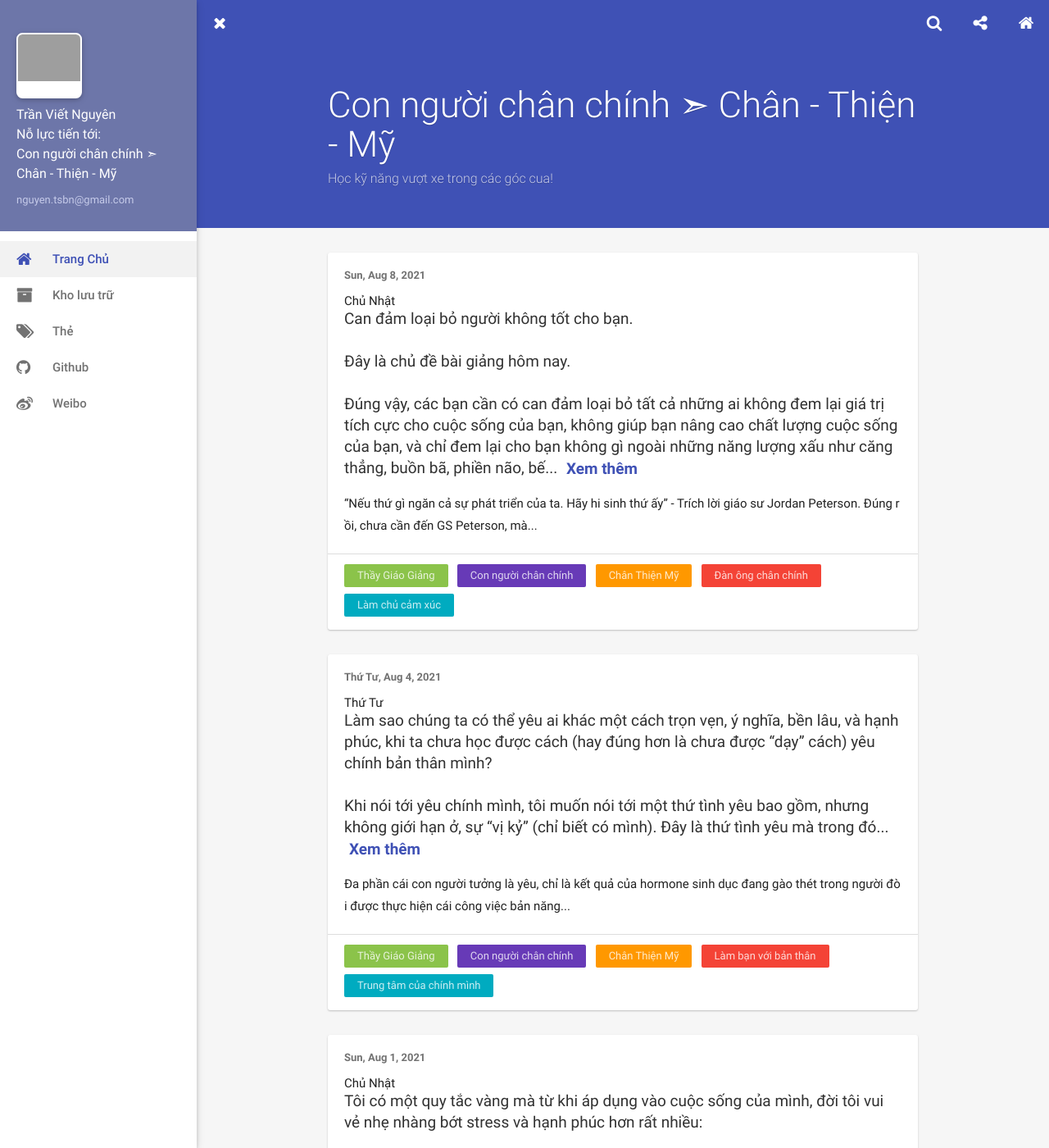
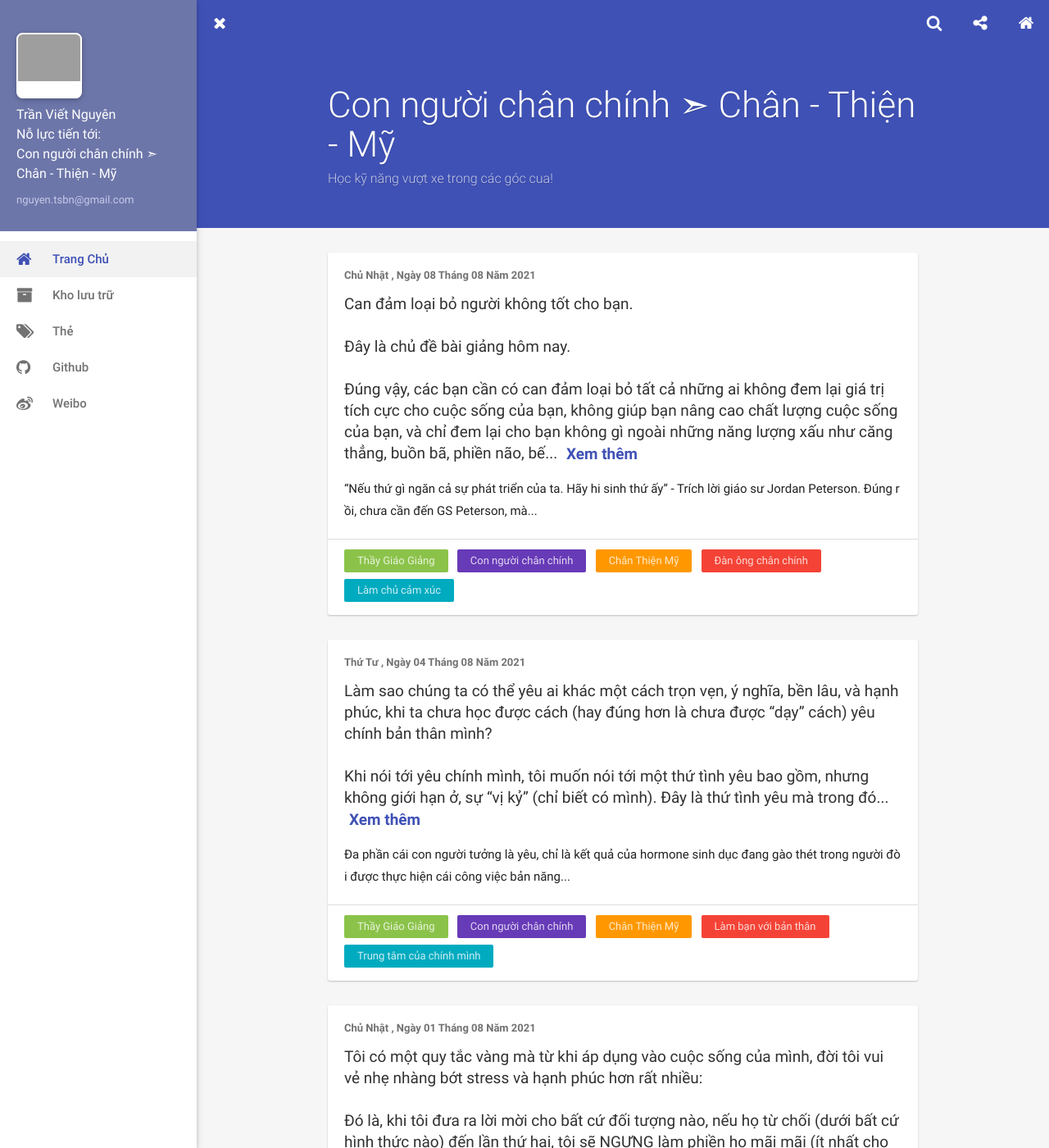
Before and after one commit to tranvietnguyen/blog, a Jekyll site: the page built from index.md, in a window 1280 px wide and 1400 px high. Shown: the whole window at 82% size. Built offline with Jekyll 4.4.1, drawn with Linux system fonts in a browser that asks for light colours; comment, search, counter and statistics services are not loaded; some of the changed text lies outside the part shown.

Commit message:
thêm ngày tháng tiếng việt

```diff
--- a/_layouts/home.html
+++ b/_layouts/home.html
@@ -28,9 +28,8 @@ layout: default
   <li class="post-list-item fade in">
     <article class="article-card article-type-post" itemprop="blogPost">
       <div class="post-meta">
-        <time class="post-time" title="{{ post.date | date: date_format }}" datetime="{{ post.date | date: date_format }}" itemprop="datePublished">{{ post.date | date: date_format | replace: 'Wed', 'Thứ Tư' }}</time>
-      </div>
-      {% assign 7day = post.date | date: "%a" %}
+        <time class="post-time" title="{{ post.date | date: date_format }}" datetime="{{ post.date | date: date_format }}" itemprop="datePublished">
+{% assign 7day = post.date | date: "%a" %}
 {% case 7day %}
 {% when 'Mon' %}Thứ Hai
 {% when 'Tue' %}Thứ Ba
@@ -40,6 +39,8 @@ layout: default
 {% when 'Sat' %}Thứ Bảy
 {% when 'Sun' %}Chủ Nhật
 {% endcase %}
+{{ post.date | date: ", Ngày %d Tháng %m Năm %Y" }}</time>
+      </div>
 
     <h3 class="post-title" itemprop="name">
       <a class="post-title-link" href="{{ post.url | relative_url }}">{{ post.content | markdownify | truncatewords: 75 | replace: '<p>', '' | replace: '</p>', '<br /><br />' }}
```
